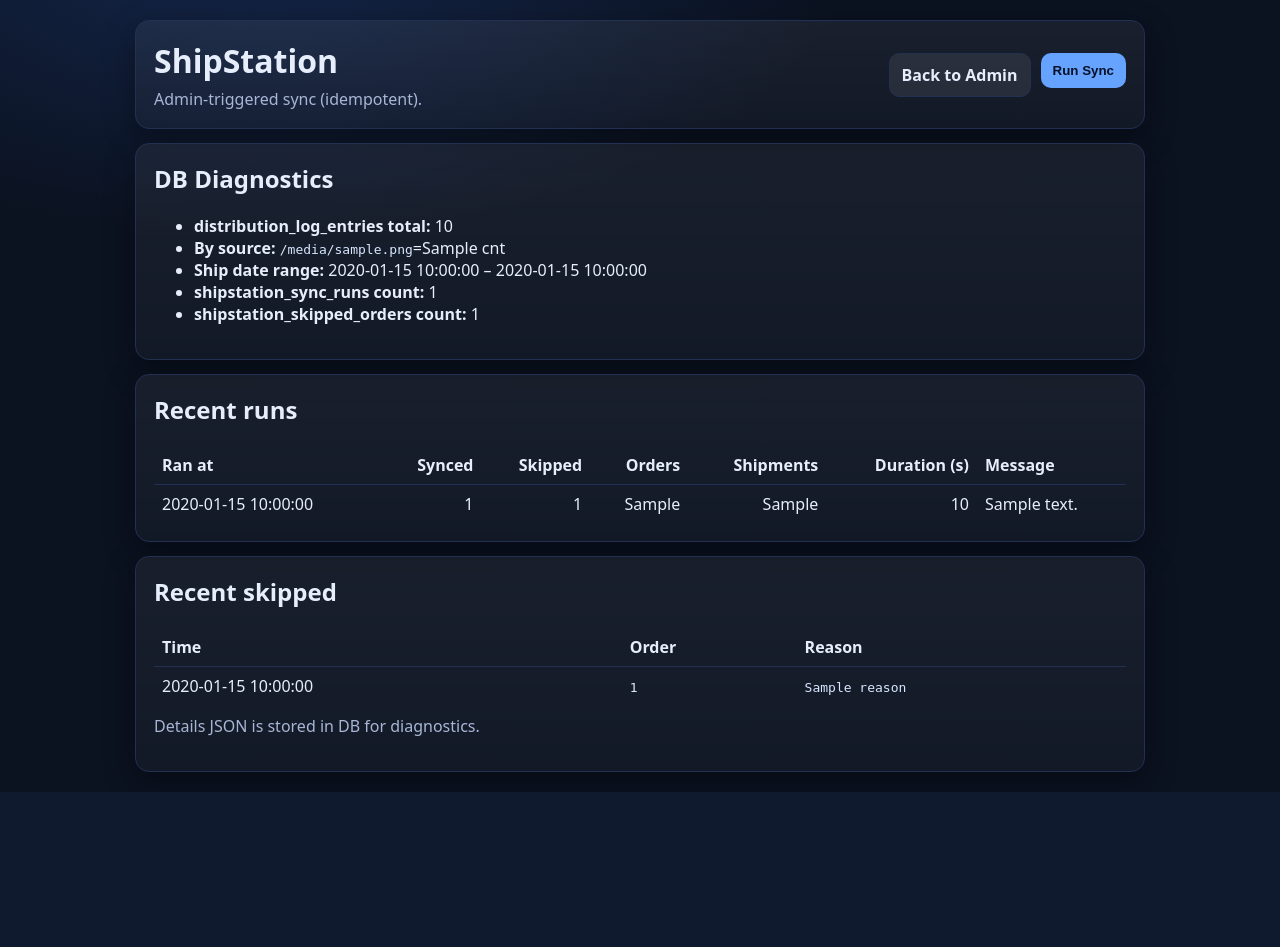
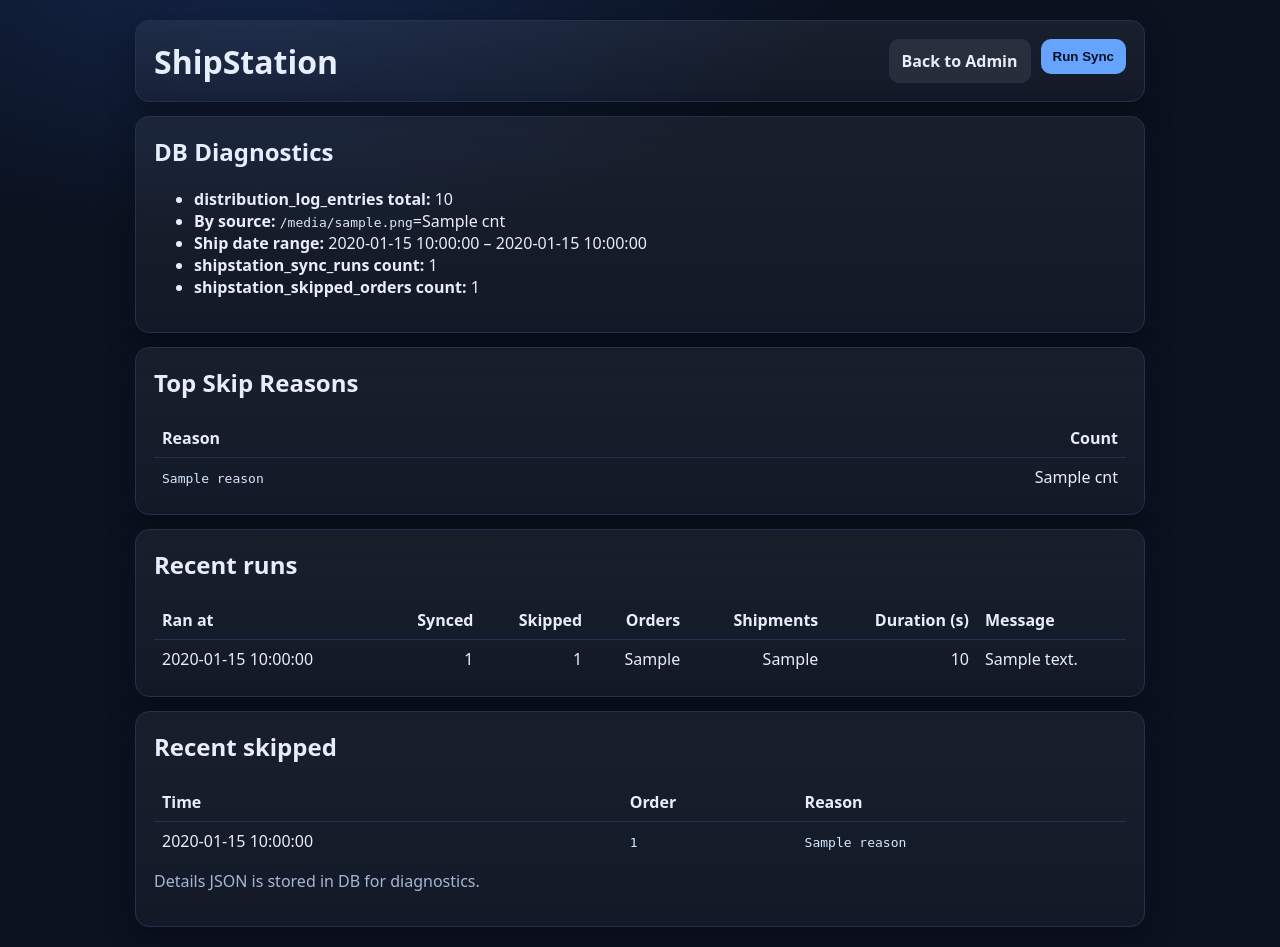
Before and after one commit to Ethan-Rao/SilqeQMS, a Flask app: template app/eqms/templates/admin/shipstation/index.html in a window 1280 px wide. Shown: the part 63-1010 px from the top of the page. Before the commit the page ends 855 px from the top, so only its background shows below. Run offline with Flask 3, Linux system fonts and the light colour scheme; the template is opened without the code that fills it: most values are stand-ins (such as "Sample title", 1, 10 or a date in 2020); some libraries are stand-ins or nearby versions.

Commit message:
Add Top Skip Reasons + remove admin page subtitles

```diff
--- a/app/eqms/templates/admin/audit/list.html
+++ b/app/eqms/templates/admin/audit/list.html
@@ -4,8 +4,7 @@
   <div class="card">
     <div class="topbar__inner" style="padding: 0; border: 0;">
       <div>
-        <h1 style="margin: 0 0 6px 0;">Audit Trail</h1>
-        <div class="muted">Last 200 audit events (filtered).</div>
+        <h1 style="margin: 0;">Audit Trail</h1>
       </div>
       <div>
         <a class="button button--secondary" href="{{ url_for('admin.index') }}">Back to Admin</a>
--- a/app/eqms/templates/admin/distribution_log/list.html
+++ b/app/eqms/templates/admin/distribution_log/list.html
@@ -4,8 +4,7 @@
   <div class="card">
     <div class="topbar__inner" style="padding: 0; border: 0;">
       <div>
-        <h1 style="margin: 0 0 6px 0;">Distribution Log</h1>
-        <div class="muted">Single source of truth for device distributions</div>
+        <h1 style="margin: 0;">Distribution Log</h1>
       </div>
       <div>
         <a class="button button--secondary" href="{{ url_for('admin.index') }}">Back to Admin</a>
--- a/app/eqms/templates/admin/modules/document_control/list.html
+++ b/app/eqms/templates/admin/modules/document_control/list.html
@@ -4,8 +4,7 @@
   <div class="card">
     <div class="topbar__inner" style="padding: 0; border: 0;">
       <div>
-        <h1 style="margin: 0 0 6px 0;">Document Control</h1>
-        <div class="muted">Controlled documents (Draft / Released / Obsolete)</div>
+        <h1 style="margin: 0;">Document Control</h1>
       </div>
       <div>
         <a class="button button--secondary" href="{{ url_for('admin.index') }}">Back to Admin</a>
--- a/app/eqms/templates/admin/shipstation/index.html
+++ b/app/eqms/templates/admin/shipstation/index.html
@@ -4,8 +4,7 @@
   <div class="card">
     <div class="topbar__inner" style="padding: 0; border: 0;">
       <div>
-        <h1 style="margin: 0 0 6px 0;">ShipStation</h1>
-        <div class="muted">Admin-triggered sync (idempotent).</div>
+        <h1 style="margin: 0;">ShipStation</h1>
       </div>
       <div style="display:flex; gap:10px; flex-wrap: wrap;">
         <a class="button button--secondary" href="{{ url_for('admin.index') }}">Back to Admin</a>
@@ -40,6 +39,30 @@
   </div>
 
   <div style="height: 14px;"></div>
+
+  {% if top_skip_reasons %}
+  <div class="card">
+    <h2 style="margin-top:0;">Top Skip Reasons</h2>
+    <table style="width: 100%; border-collapse: collapse;">
+      <thead>
+        <tr>
+          <th style="text-align:left; padding: 8px;">Reason</th>
+          <th style="text-align:right; padding: 8px;">Count</th>
+        </tr>
+      </thead>
+      <tbody>
+        {% for reason, cnt in top_skip_reasons %}
+          <tr style="border-top: 1px solid var(--border);">
+            <td style="padding: 8px;"><code>{{ reason|e }}</code></td>
+            <td style="padding: 8px; text-align:right;">{{ cnt }}</td>
+          </tr>
+        {% endfor %}
+      </tbody>
+    </table>
+  </div>
+
+  <div style="height: 14px;"></div>
+  {% endif %}
 
   <div class="card">
     <h2 style="margin-top:0;">Recent runs</h2>
--- a/app/eqms/templates/admin/tracing/list.html
+++ b/app/eqms/templates/admin/tracing/list.html
@@ -4,8 +4,7 @@
   <div class="card">
     <div class="topbar__inner" style="padding: 0; border: 0;">
       <div>
-        <h1 style="margin: 0 0 6px 0;">Tracing Reports</h1>
-        <div class="muted">Immutable CSV artifacts generated from the Distribution Log</div>
+        <h1 style="margin: 0;">Tracing Reports</h1>
       </div>
       <div>
         <a class="button button--secondary" href="{{ url_for('admin.index') }}">Back to Admin</a>
```
Also changed, not shown: app/eqms/modules/shipstation_sync/admin.py (+14 -0 lines).
